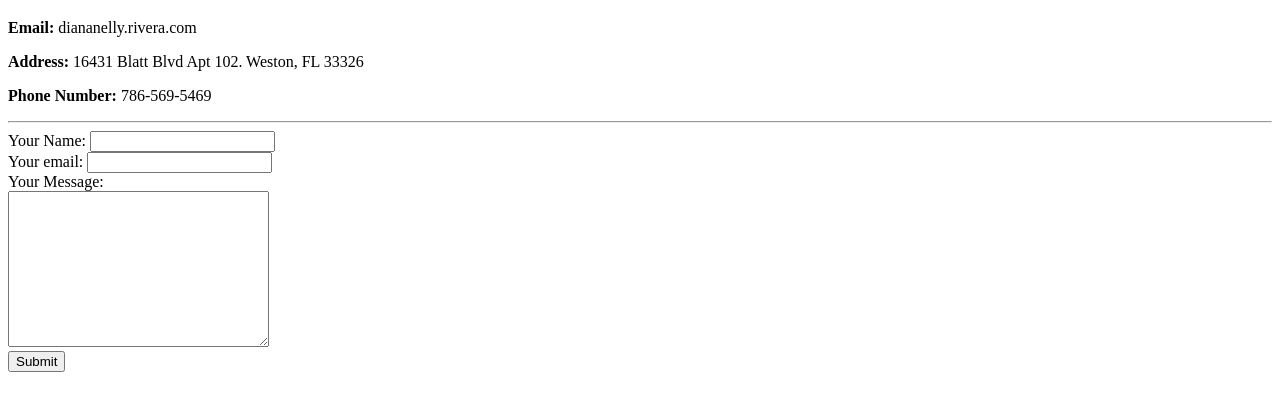
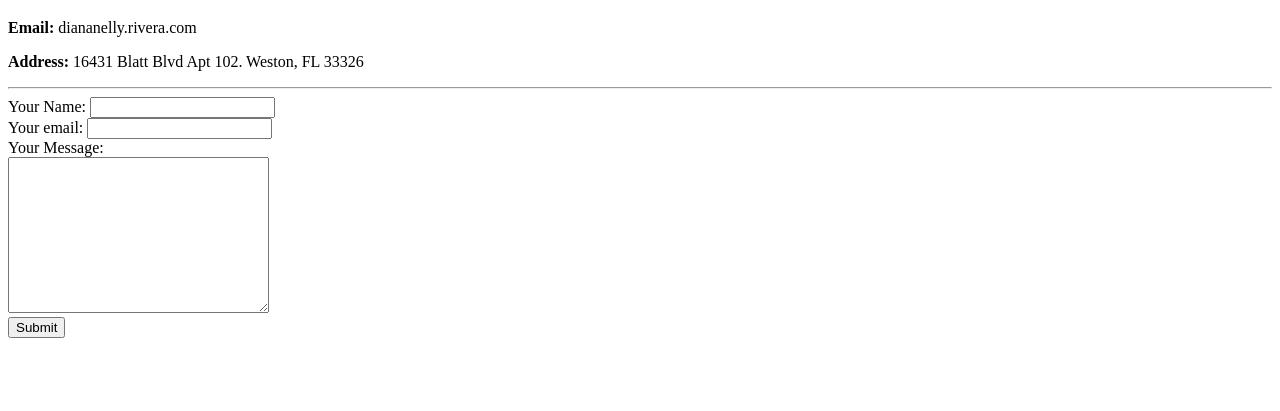
Before and after one commit to diananelly/cv, a plain HTML site: page contactme.html in a window 1280 px wide. Shown: the part 61-472 px from the top of the page. Drawn offline with Linux system fonts and the light colour scheme.

Commit message:
Update contactme.html

```diff
--- a/contactme.html
+++ b/contactme.html
@@ -8,7 +8,6 @@
         <h1>My Contact Details</h1>
         <p><strong>Email:</strong> diananelly.rivera.com</p>
         <p> <strong>Address:</strong> 16431 Blatt Blvd Apt 102. Weston, FL 33326</p>
-        <p> <strong>Phone Number:</strong> 786-569-5469</p>
         <hr>
         <form action="mailto:diananelly.rivera@gmail.com" method="post" enctype="text/plain">
         <label>Your Name:</label>
```
